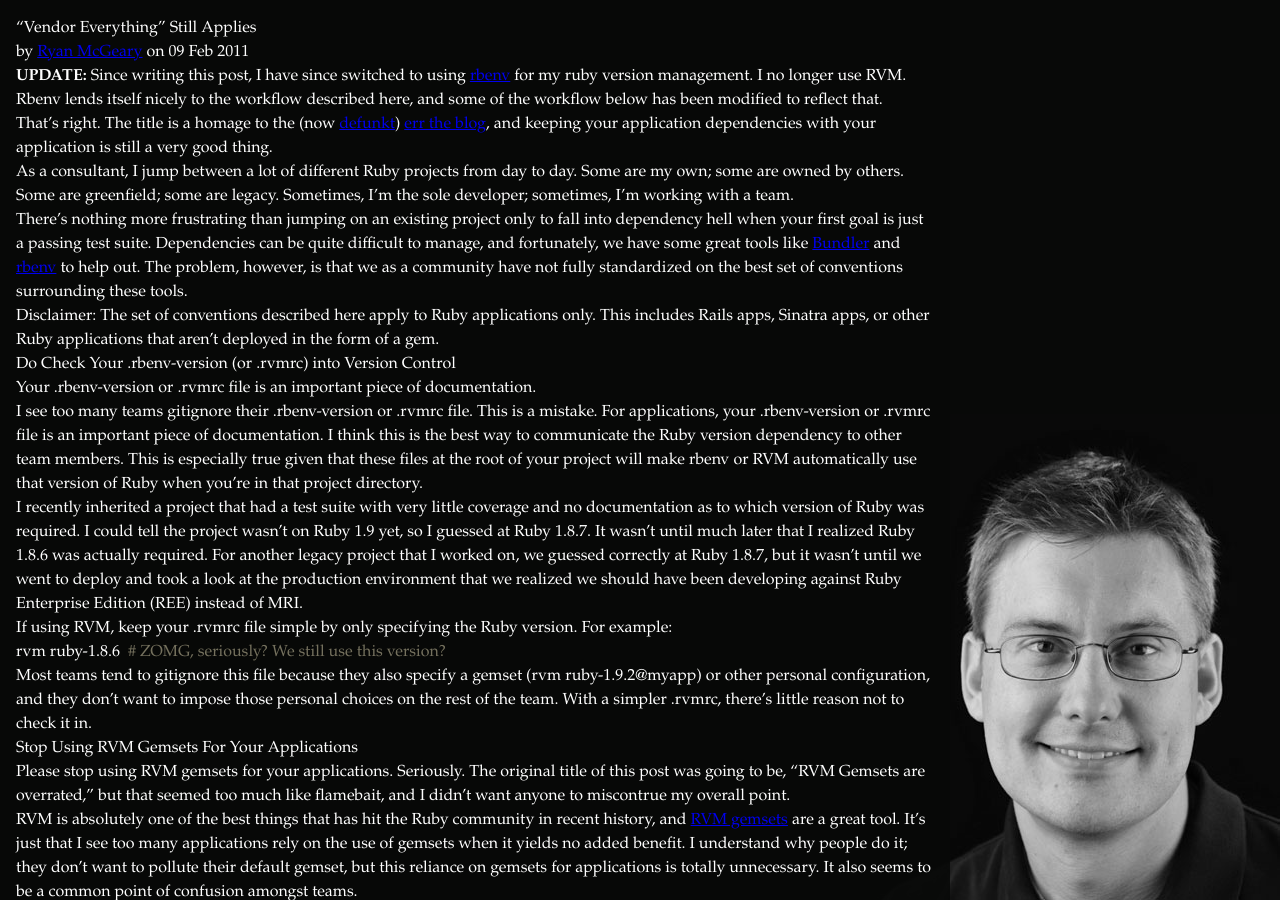
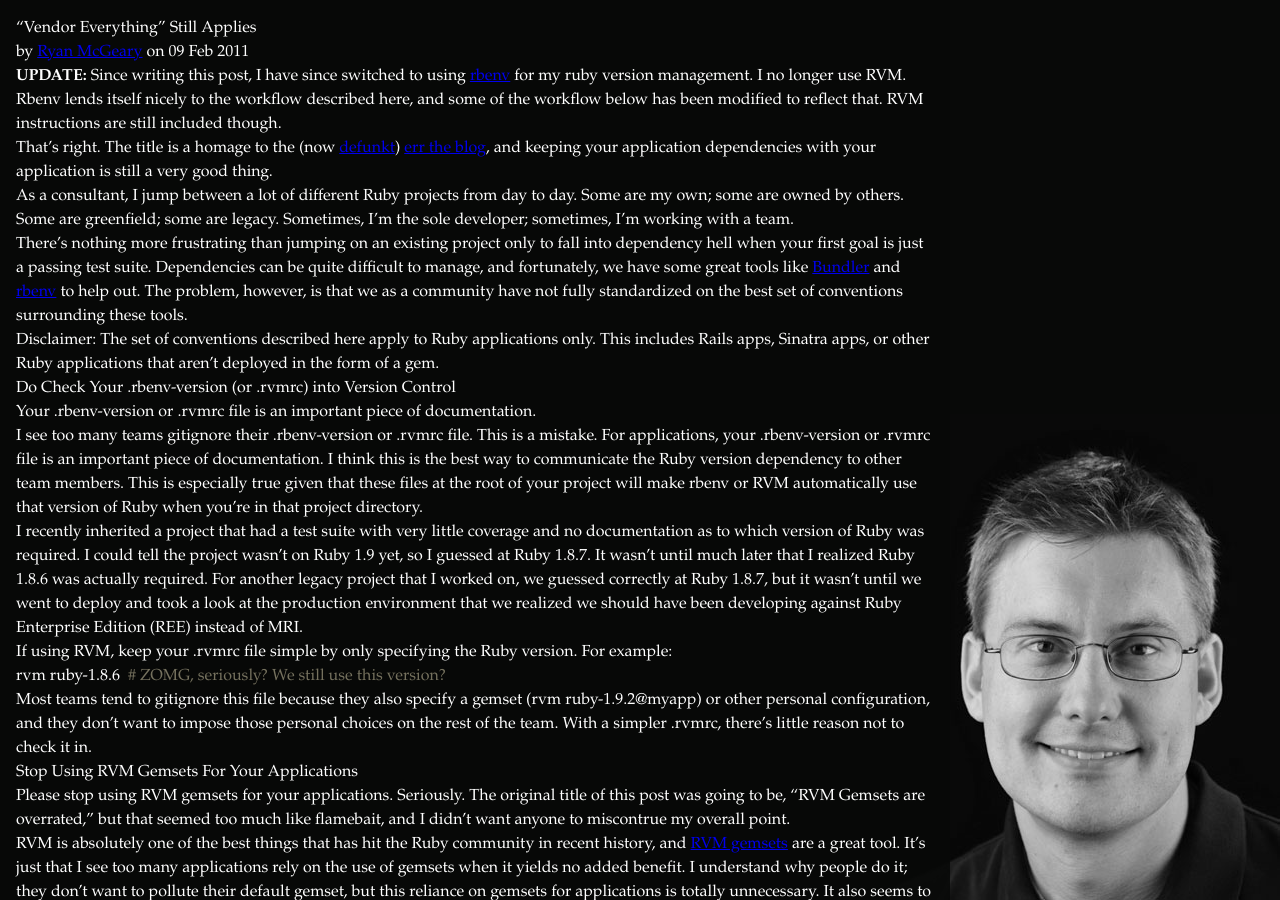
Before and after one commit to rmm5t/ryan.mcgeary.org, a Jekyll site: the page built from _posts/2011-02-09-vendor-everything-still-applies.md, in a window 1280 px wide and 900 px high. Built offline with Jekyll 4.4.1, drawn with Linux system fonts in a browser that asks for light colours; nearby versions of some CDN libraries; comment, search, counter and statistics services are not loaded.

Commit message:
Added note on vendor everything that RVM instructions are still included

```diff
--- a/_posts/2011-02-09-vendor-everything-still-applies.md
+++ b/_posts/2011-02-09-vendor-everything-still-applies.md
@@ -6,7 +6,8 @@
 **UPDATE:** Since writing this post, I have since switched to using
 [rbenv](https://github.com/sstephenson/rbenv) for my ruby version management.  I
 no longer use RVM. Rbenv lends itself nicely to the workflow described here, and
-some of the workflow below has been modified to reflect that.
+some of the workflow below has been modified to reflect that. RVM instructions
+are still included though.
 
 That's right. The title is a homage to the (now
 [_defunkt_](http://twitter.com/defunkt))
```
